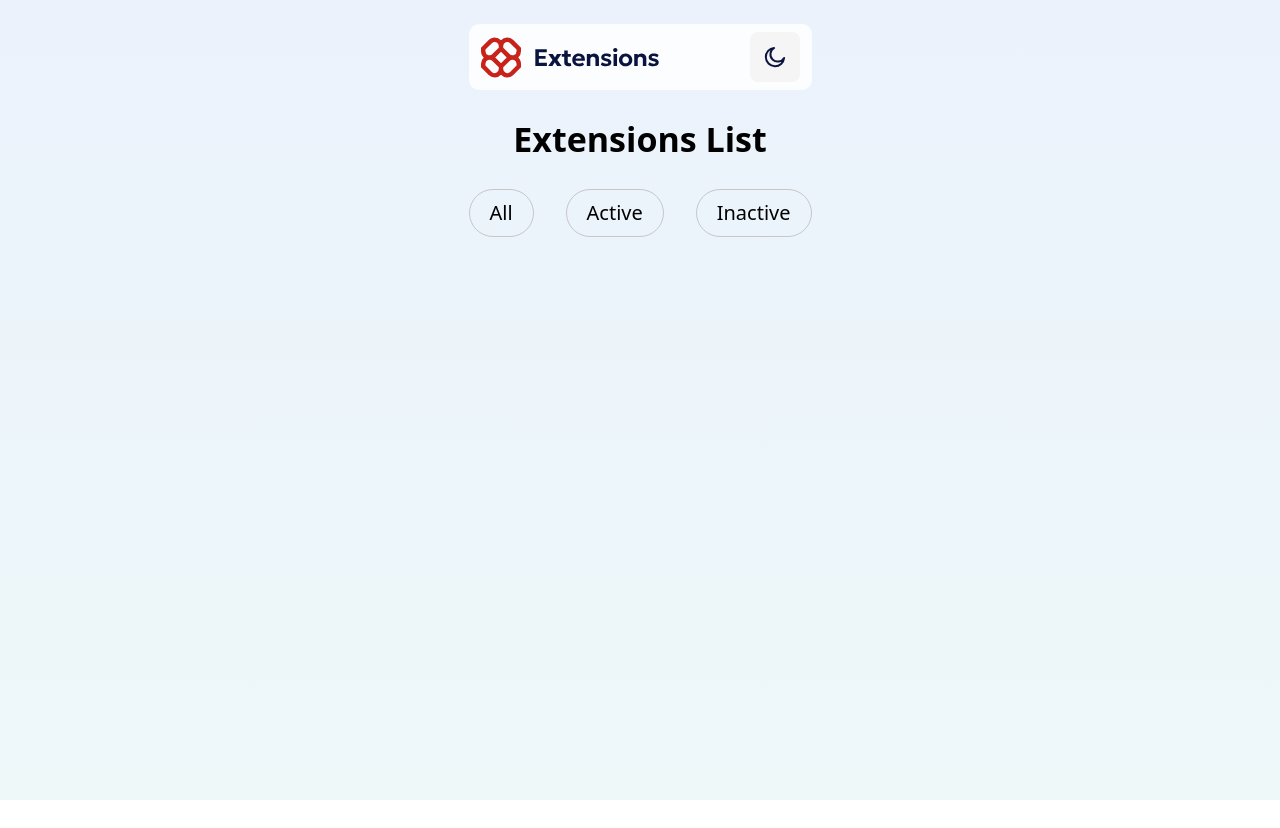
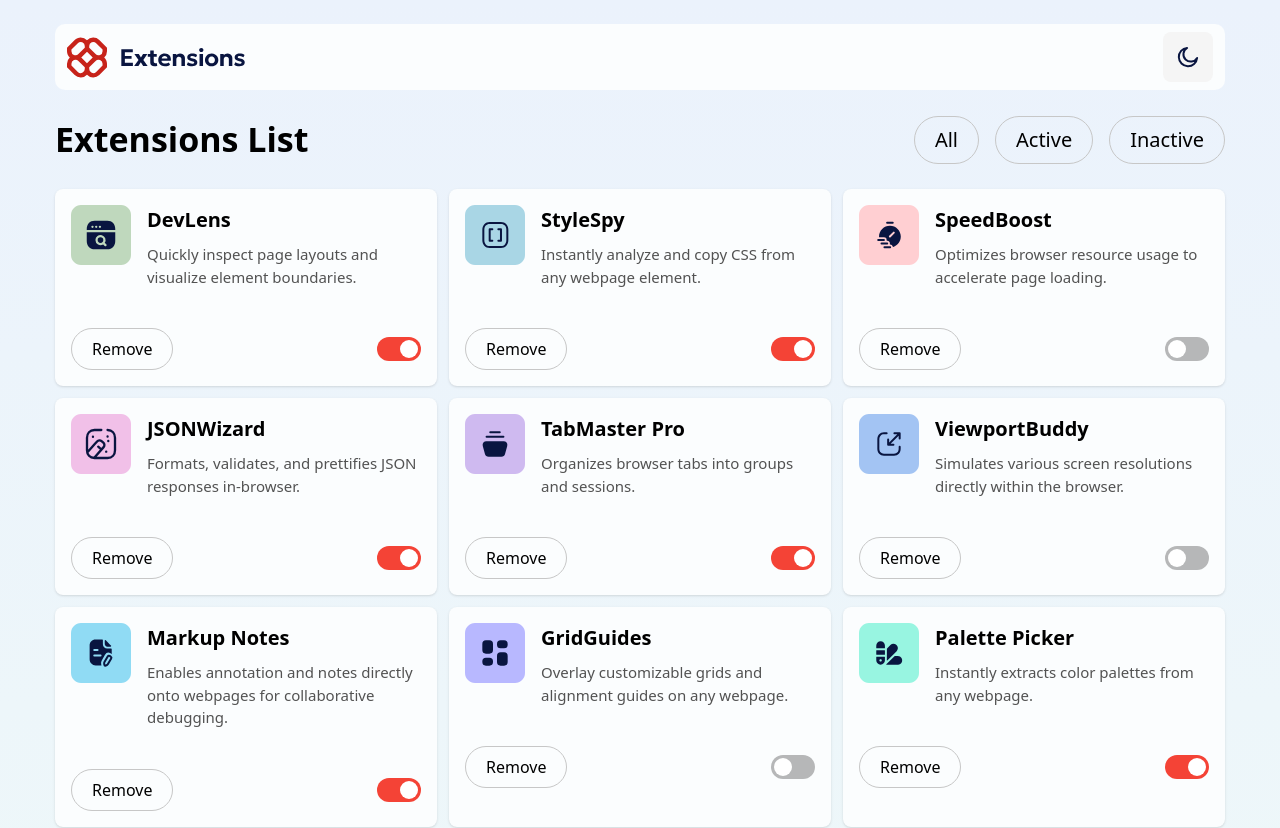
Before and after one commit to jdvalmart/extensions-manager-react, a React (Vite) app: page / in a window 1280 px wide. Shown: the top 828 px of the page. Before the commit the page ends 800 px from the top, so only its background shows below. Built offline with nearby package versions, Linux system fonts and the light colour scheme.

Commit message:
creación de las cards y consumo de la data

```diff
--- a/data.json
+++ b/data.json
@@ -1,72 +1,72 @@
 [
     {
-        "logo": "./assets/images/logo-devlens.svg",
+        "logo": "./src/assets/images/logo-devlens.svg",
         "name": "DevLens",
         "description": "Quickly inspect page layouts and visualize element boundaries.",
         "isActive": true
     },
     {
-        "logo": "./assets/images/logo-style-spy.svg",
+        "logo": "./src/assets/images/logo-style-spy.svg",
         "name": "StyleSpy",
         "description": "Instantly analyze and copy CSS from any webpage element.",
         "isActive": true
     },
     {
-        "logo": "./assets/images/logo-speed-boost.svg",
+        "logo": "./src/assets/images/logo-speed-boost.svg",
         "name": "SpeedBoost",
         "description": "Optimizes browser resource usage to accelerate page loading.",
         "isActive": false
     },
     {
-        "logo": "./assets/images/logo-json-wizard.svg",
+        "logo": "./src/assets/images/logo-json-wizard.svg",
         "name": "JSONWizard",
         "description": "Formats, validates, and prettifies JSON responses in-browser.",
         "isActive": true
     },
     {
-        "logo": "./assets/images/logo-tab-master-pro.svg",
+        "logo": "./src/assets/images/logo-tab-master-pro.svg",
         "name": "TabMaster Pro",
         "description": "Organizes browser tabs into groups and sessions.",
         "isActive": true
     },
     {
-        "logo": "./assets/images/logo-viewport-buddy.svg",
+        "logo": "./src/assets/images/logo-viewport-buddy.svg",
         "name": "ViewportBuddy",
         "description": "Simulates various screen resolutions directly within the browser.",
         "isActive": false
     },
     {
-        "logo": "./assets/images/logo-markup-notes.svg",
+        "logo": "./src/assets/images/logo-markup-notes.svg",
         "name": "Markup Notes",
         "description": "Enables annotation and notes directly onto webpages for collaborative debugging.",
         "isActive": true
     },
     {
-        "logo": "./assets/images/logo-grid-guides.svg",
+        "logo": "./src/assets/images/logo-grid-guides.svg",
         "name": "GridGuides",
         "description": "Overlay customizable grids and alignment guides on any webpage.",
         "isActive": false
     },
     {
-        "logo": "./assets/images/logo-palette-picker.svg",
+        "logo": "./src/assets/images/logo-palette-picker.svg",
         "name": "Palette Picker",
         "description": "Instantly extracts color palettes from any webpage.",
         "isActive": true
     },
     {
-        "logo": "./assets/images/logo-link-checker.svg",
+        "logo": "./src/assets/images/logo-link-checker.svg",
         "name": "LinkChecker",
         "description": "Scans and highlights broken links on any page.",
         "isActive": true
     },
     {
-        "logo": "./assets/images/logo-dom-snapshot.svg",
+        "logo": "./src/assets/images/logo-dom-snapshot.svg",
         "name": "DOM Snapshot",
         "description": "Capture and export DOM structures quickly.",
         "isActive": false
     },
     {
-        "logo": "./assets/images/logo-console-plus.svg",
+        "logo": "./src/assets/images/logo-console-plus.svg",
         "name": "ConsolePlus",
         "description": "Enhanced developer console with advanced filtering and logging.",
         "isActive": true
--- a/package.json
+++ b/package.json
@@ -13,6 +13,7 @@
     "@tailwindcss/vite": "^4.1.14",
     "react": "^19.1.1",
     "react-dom": "^19.1.1",
+    "rsuite": "^5.83.3",
     "tailwindcss": "^4.1.14"
   },
   "devDependencies": {
--- a/src/App.jsx
+++ b/src/App.jsx
@@ -1,3 +1,4 @@
+import { CardsContainer } from './components/CardsContainer'
 import { Filters } from './components/Filters'
 import {Headers} from './components/Headers'
 
@@ -9,9 +10,10 @@ function App() {
 
   return (
   <main className='light-gradient dark:dark-gradient min-h-screen flex flex-col items-center'>
-    <section className='w-[343px] my-6'>
+    <section className='w-[343px] my-6 md:w-[672px] xl:w-[1170px]'>
        <Headers/>
        <Filters/>
+       <CardsContainer/>
     </section>
 
   </main>
--- a/src/components/Button.jsx
+++ b/src/components/Button.jsx
@@ -1,7 +1,7 @@
 
 
-export const Button = ({children}) => {
+export const Button = ({children, textSmall}) => {
   return (
-    <button className="border border-Neutral-300 px-5 py-2 rounded-full hover:bg-Neutral-600 cursor-pointer hover:text-Neutral-0 dark:text-Neutral-0 dark:bg-Neutral-600 dark:hover:bg-Red-500 text-[1.25rem]" >{children}</button>
+    <button className={`border border-Neutral-300 px-5 py-2 rounded-full hover:bg-Neutral-600 cursor-pointer hover:text-Neutral-0 dark:text-Neutral-0 dark:bg-Neutral-800 dark:hover:bg-Red-500 ${textSmall ? 'text-base' : 'text-[1.25rem]'}`}>{children}</button>
   )
 }
--- /dev/null
+++ b/src/components/Card.jsx
@@ -0,0 +1,24 @@
+import { Toggle } from 'rsuite';
+import 'rsuite/Toggle/styles/index.css';
+import { Button } from "./Button"
+
+
+
+
+export const Card = ({logo, name, description, isActive}) => {
+  return (
+    <div className="bg-Neutral-0 rounded-lg p-4 shadow-sm dark:bg-Neutral-800">
+        <div className='flex gap-4 items-start mb-10'>
+            <img src={logo} alt="logo" />
+            <div>
+                <h2 className='text-[1.25rem] font-bold mb-2  dark:text-Neutral-0'>{name}</h2>
+                <p className='text-neutral-600 text-[.9375rem]  dark:text-Neutral-300'>{description}</p>
+            </div>
+        </div>
+        <div className='flex items-center justify-between'>
+            <Button textSmall>Remove</Button>
+            <Toggle checked={isActive} color='red'/>
+        </div>
+    </div>
+  )
+}
--- /dev/null
+++ b/src/components/CardsContainer.jsx
@@ -0,0 +1,20 @@
+import data from '../../data.json'
+import { Card } from "./Card"
+
+
+export const CardsContainer = () => {
+
+  return (
+    <div className='grid md:grid-cols-2 xl:grid-cols-3 gap-3'>
+        {
+            data.map(extension =>  (
+                <Card
+                    key={extension.name}
+                    {...extension}
+
+                />
+            ))
+        }
+    </div>
+  )
+}
--- a/src/components/Filters.jsx
+++ b/src/components/Filters.jsx
@@ -3,9 +3,9 @@ import { Button } from "./Button"
 
 export const Filters = () => {
   return (
-    <div>
-        <h2 className="dark:text-Neutral-0 text-center text-[2.125rem] font-bold mb-6">Extensions List</h2>
-        <div className="flex place-content-between ">
+    <div className="mb-6 md:flex md:items-center md:justify-between">
+        <h2 className="dark:text-Neutral-0 text-center text-[2.125rem] font-bold mb-6 md:mb-0">Extensions List</h2>
+        <div className="flex justify-between md:gap-4 ">
             <Button>All</Button>
             <Button>Active </Button>
             <Button>Inactive </Button>
--- a/src/components/Headers.jsx
+++ b/src/components/Headers.jsx
@@ -16,7 +16,7 @@ export const Headers = () => {
   return (
     <div className=' bg-Neutral-0 dark:bg-Neutral-800 flex justify-between h-[66px] px-3 py-2 rounded-[10px] items-center mb-6'>
         <img src={ isDark ? logodark : logo} alt="logo" />
-       <button onClick={handleClick} className='bg-neutral-100 size-[50px] grid place-content-center rounded-lg cursor-pointer hover:bg-Neutral-200 dark:bg-Neutral-700 dark:hover:bg-Neutral-600'>
+       <button onClick={handleClick} className='bg-neutral-100 size-[50px] grid place-content-center rounded-lg cursor-pointer hover:bg-Neutral-200 dark:bg-Neutral-00 dark:hover:bg-Neutral-600'>
         <img src={isDark ? iconsun  : iconmoon} alt="" />
        </button>
 
```
Also changed, not shown: 1 other file (tests, documents, lock files or other folders).
